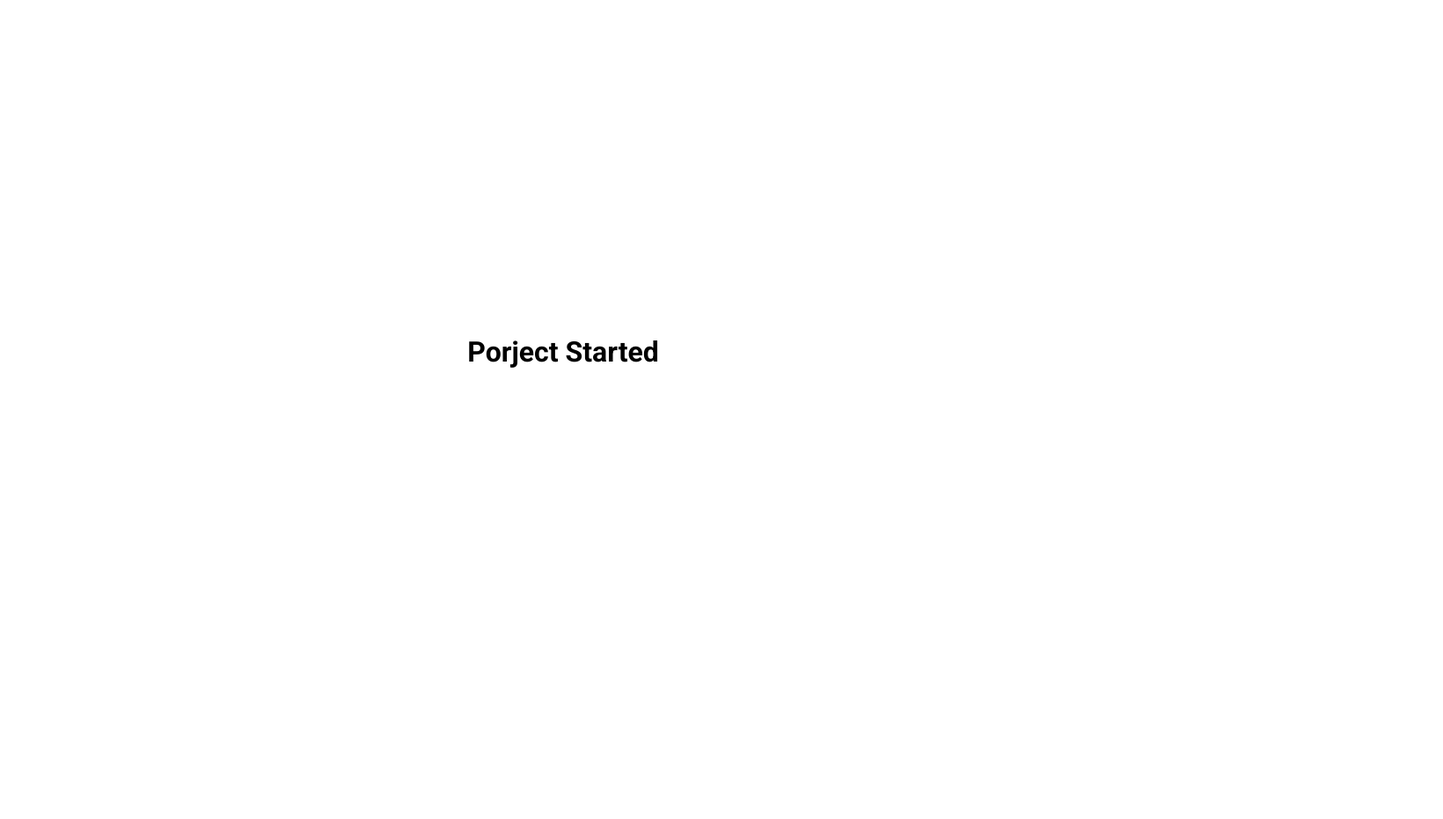
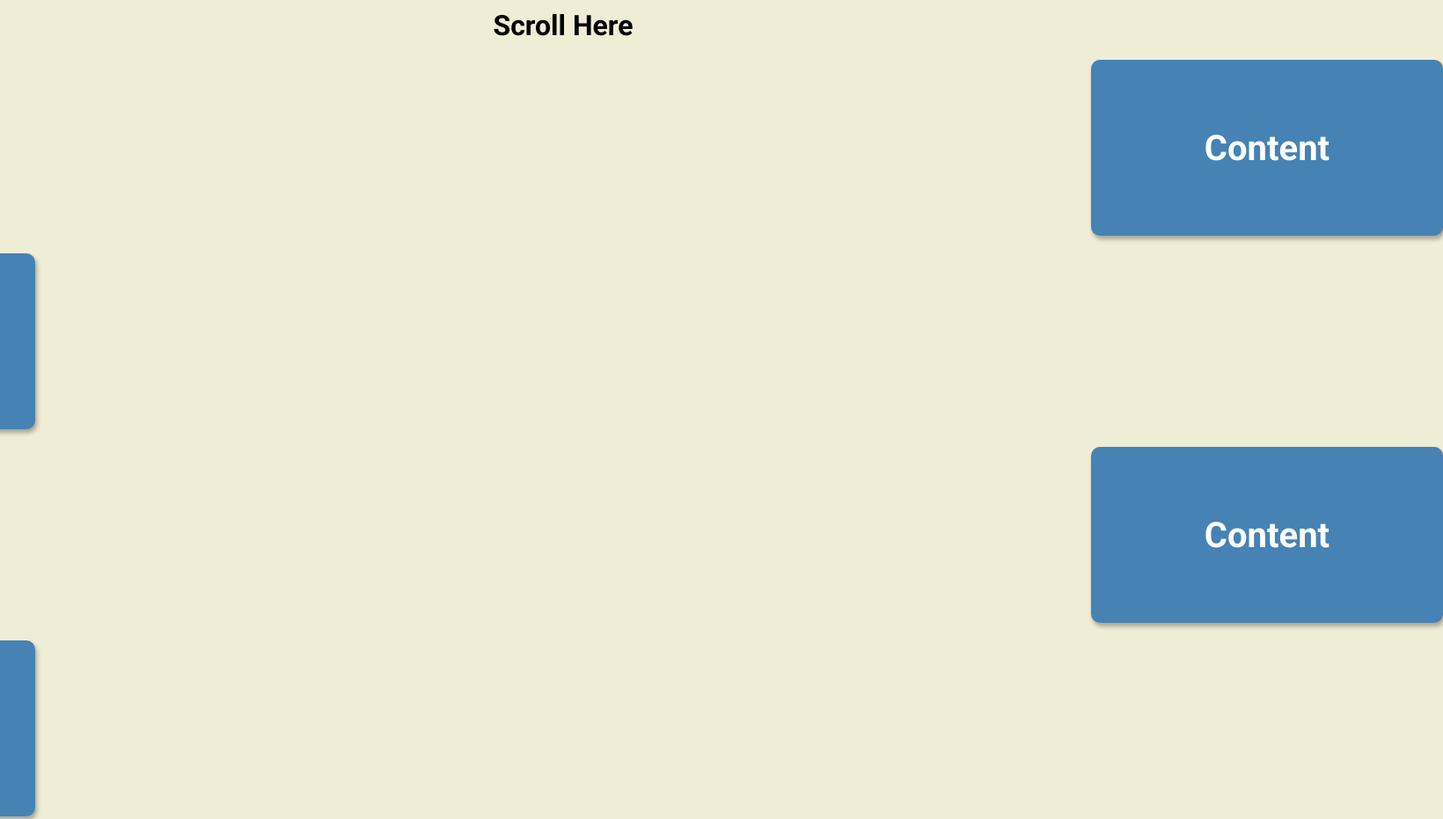
Before and after one commit to abarthe/Scroll-Animation, a plain HTML site: page index.html in a window 1280 px wide. Shown: the top 931 px of the page at 88% size, 1640 px wide, since content can reach past the window. Before the commit the page ends 800 px from the top, so only its background shows below. Drawn offline with Linux system fonts and the light colour scheme.

Commit message:
HTML & CSS Completed

```diff
--- a/index.html
+++ b/index.html
@@ -8,7 +8,19 @@
     <title>Scroll Animation</title>
   </head>
   <body>
-    <h1>Porject Started</h1>
+    <h1>Scroll Here</h1>
+    <div class="box"><h2>Content</h2></div>
+    <div class="box"><h2>Content</h2></div>
+    <div class="box"><h2>Content</h2></div>
+    <div class="box"><h2>Content</h2></div>
+    <div class="box"><h2>Content</h2></div>
+    <div class="box"><h2>Content</h2></div>
+    <div class="box"><h2>Content</h2></div>
+    <div class="box"><h2>Content</h2></div>
+    <div class="box"><h2>Content</h2></div>
+    <div class="box"><h2>Content</h2></div>
+    <div class="box"><h2>Content</h2></div>
+    <div class="box"><h2>Content</h2></div>
 
     <script src="script.js"></script>
   </body>
--- a/style.css
+++ b/style.css
@@ -1,15 +1,45 @@
-@import url('https://fonts.googleapis.com/css2?family=Roboto:wght@400;700&display=swap');
+@import url("https://fonts.googleapis.com/css2?family=Roboto:wght@400;700&display=swap");
 
 * {
-  box-sizing:  border-box;
+  box-sizing: border-box;
 }
 
 body {
-  font-family: 'Roboto', sans-serif;
+  background-color: #efedd6;
+  font-family: "Roboto", sans-serif;
   display: flex;
   flex-direction: column;
   align-items: center;
-  justify-content: center;
-  height: 100vh;
   margin: 0;
 }
+
+h1 {
+  margin: 10px;
+}
+
+.box {
+  background-color: steelblue;
+  color: white;
+  display: flex;
+  align-items: center;
+  justify-content: center;
+  width: 400px;
+  height: 200px;
+  margin: 10px;
+  border-radius: 10px;
+  box-shadow: 2px 4px 5px rgba(0, 0, 0, 0.3);
+  transform: translateX(200%);
+  transition: transform 0.4s ease;
+}
+
+.box:nth-of-type(even) {
+  transform: translateX(-200%);
+}
+
+.box.show {
+  transform: translateX(0);
+}
+
+.box h2 {
+  font-size: 40px;
+}
```
